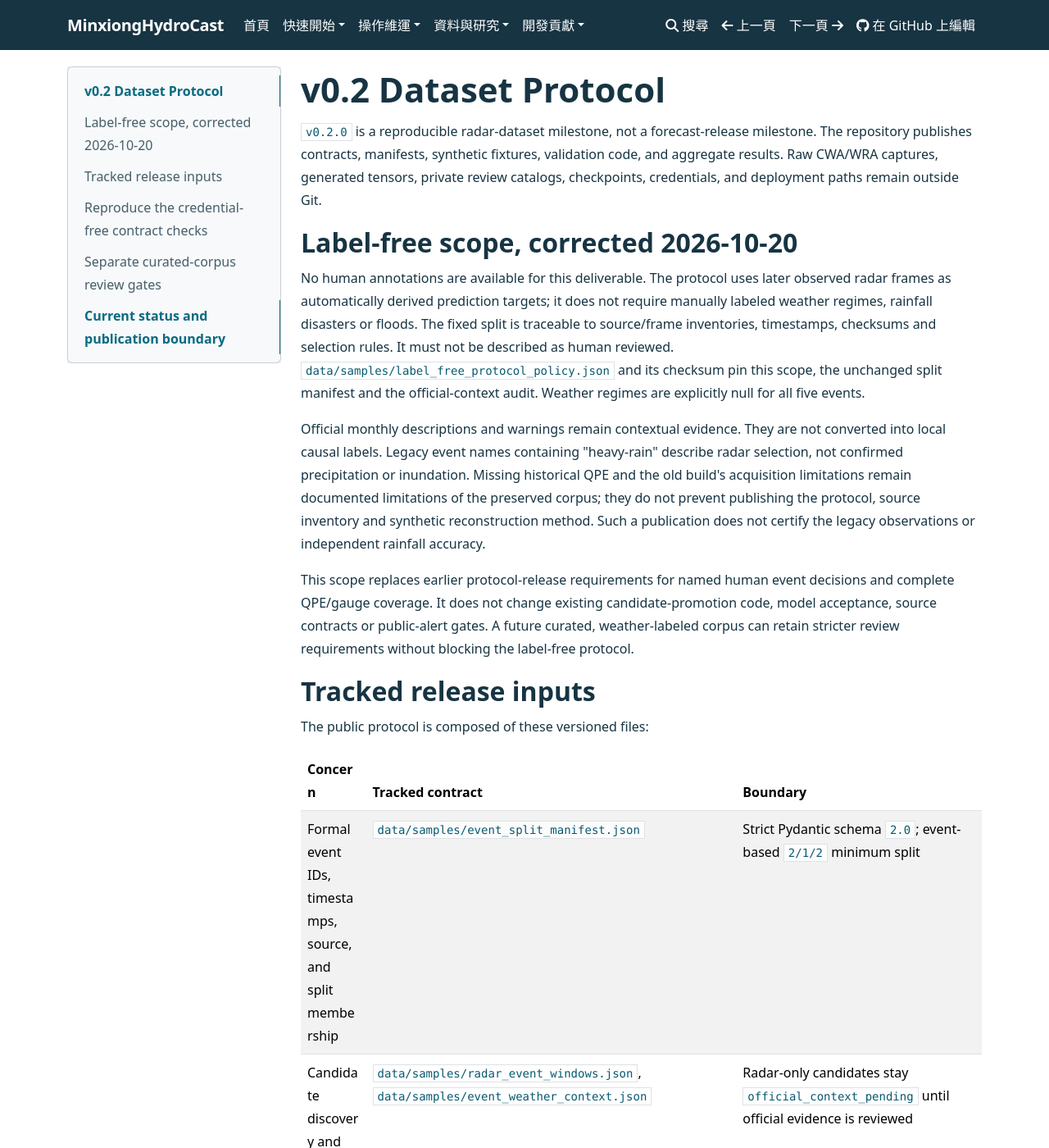
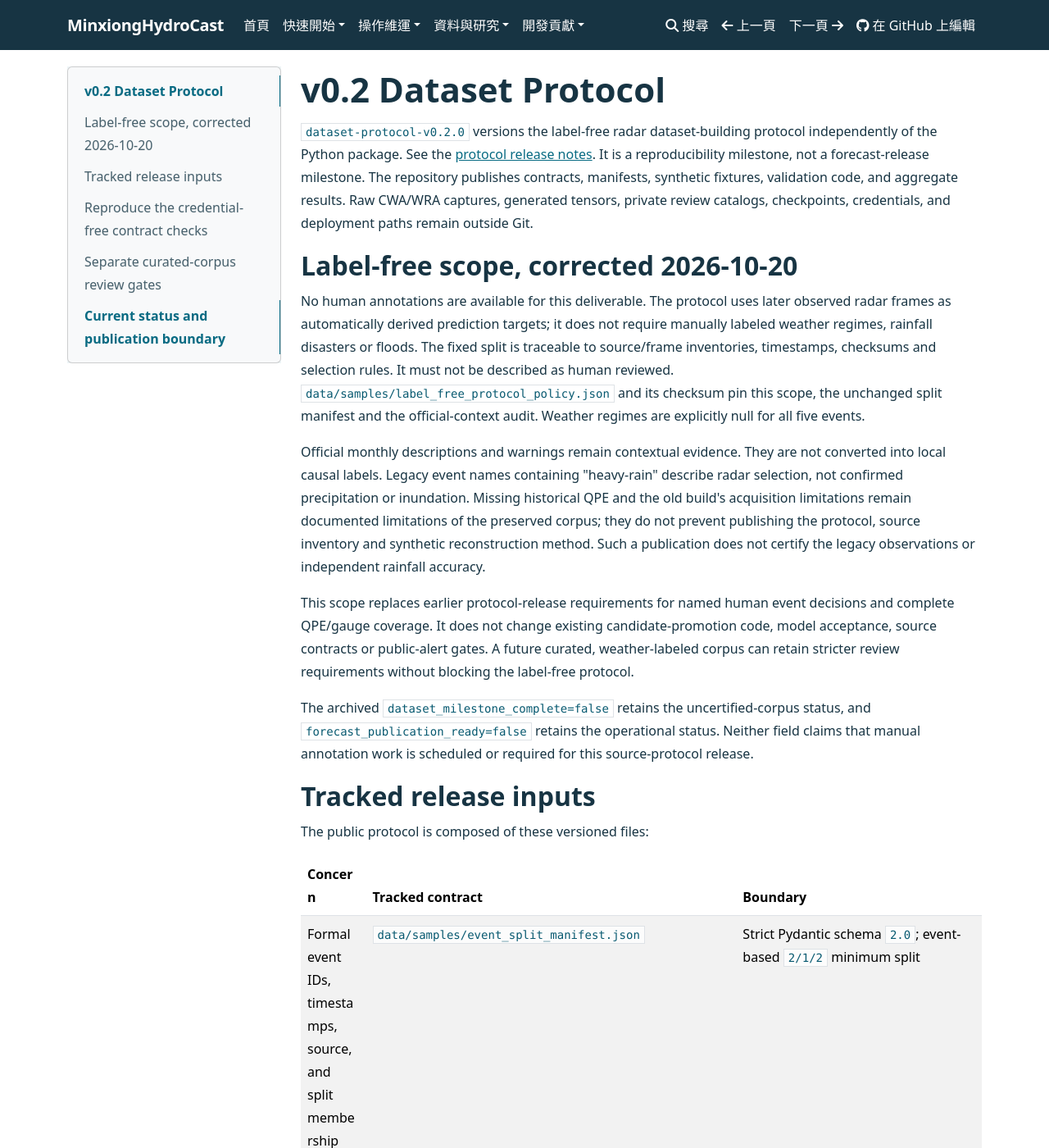
Before and after one commit to KageRyo/MinxiongHydroCast, an MkDocs documentation site: the page built from docs/v0.2_dataset_protocol.md, in a window 1280 px wide and 1400 px high. Shown: the whole window at 82% size. Built offline with MkDocs 1.6.1, drawn with Linux system fonts in a browser that asks for light colours.

Commit message:
release: prepare independently versioned label-free dataset protocol

```diff
--- a/docs/v0.2_dataset_protocol.md
+++ b/docs/v0.2_dataset_protocol.md
@@ -1,6 +1,8 @@
 # v0.2 Dataset Protocol
 
-`v0.2.0` is a reproducible radar-dataset milestone, not a forecast-release milestone. The
+`dataset-protocol-v0.2.0` versions the label-free radar dataset-building protocol independently
+of the Python package. See the [protocol release notes](releases/dataset-protocol-v0.2.0.md).
+It is a reproducibility milestone, not a forecast-release milestone. The
 repository publishes contracts, manifests, synthetic fixtures, validation code, and aggregate
 results. Raw CWA/WRA captures, generated tensors, private review catalogs, checkpoints, credentials,
 and deployment paths remain outside Git.
@@ -25,6 +27,10 @@ This scope replaces earlier protocol-release requirements for named human event
 complete QPE/gauge coverage. It does not change existing candidate-promotion code, model
 acceptance, source contracts or public-alert gates. A future curated, weather-labeled corpus can
 retain stricter review requirements without blocking the label-free protocol.
+
+The archived `dataset_milestone_complete=false` retains the uncertified-corpus status, and
+`forecast_publication_ready=false` retains the operational status. Neither field claims that
+manual annotation work is scheduled or required for this source-protocol release.
 
 ## Tracked release inputs
 
```
Also changed, not shown: README.md (+1 -1 lines), docs/releases/dataset-protocol-v0.2.0.md (added, +62 -0 lines), 4 other files.
